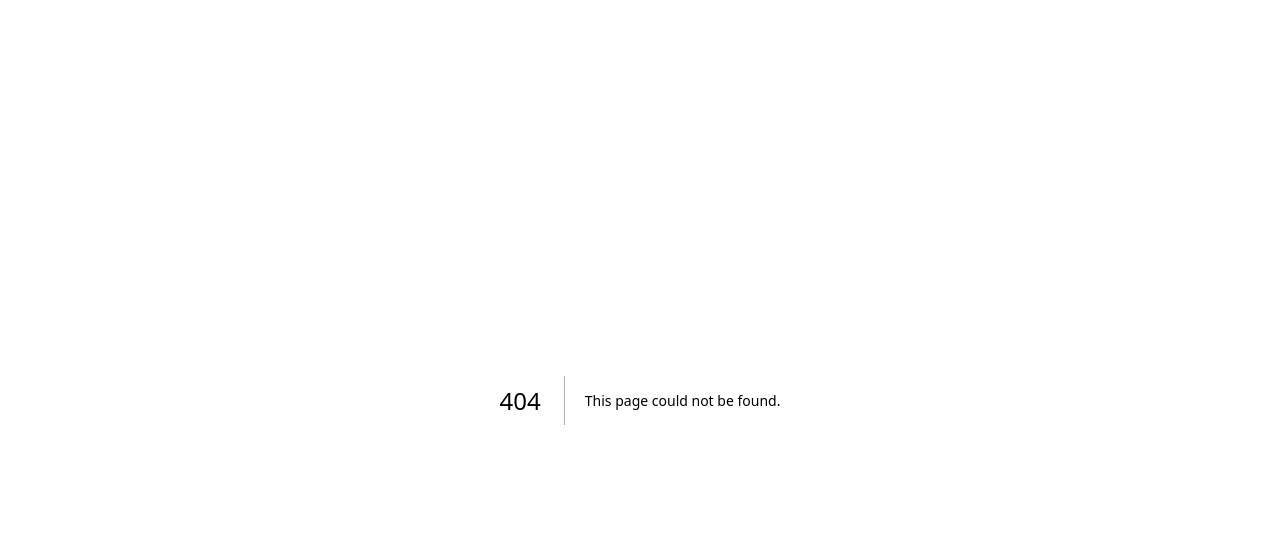
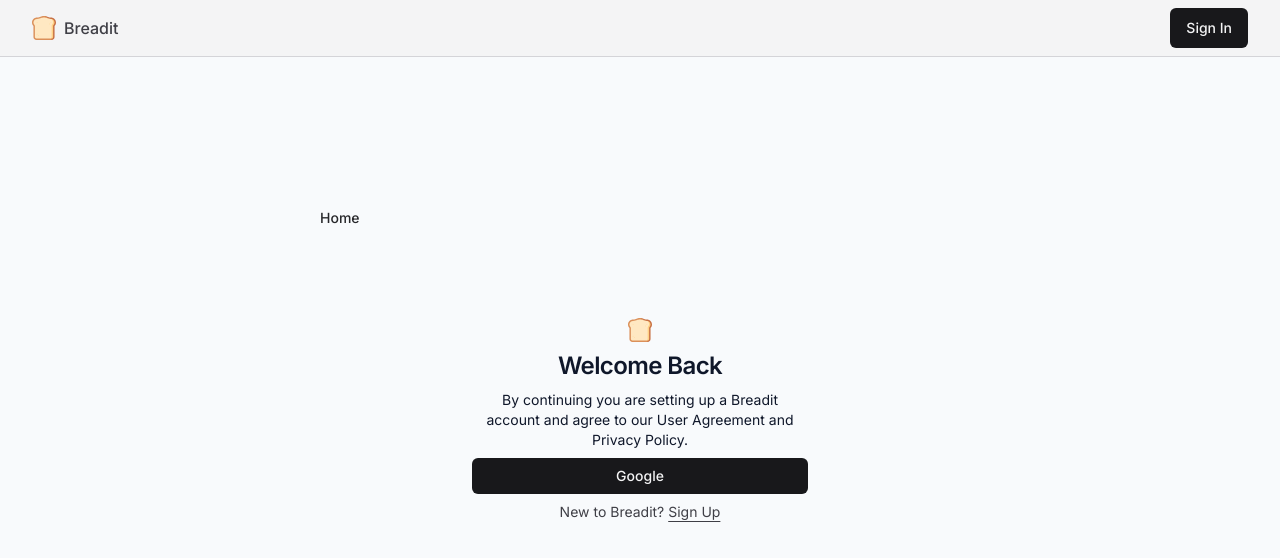
Before and after one commit to joschan21/breadit, a Next.js app: page /sign-in in a window 1280 px wide. Before the commit this address had no page. Shown: the top 558 px of the page. Built offline with nearby package versions, Linux system fonts and the light colour scheme.

Commit message:
build: navbar and sign in/up ui

```diff
--- /dev/null
+++ b/src/app/(auth)/sign-in/page.tsx
@@ -0,0 +1,27 @@
+import SignIn from '@/components/SignIn';
+import { buttonVariants } from '@/components/ui/Button';
+import { cn } from '@/lib/utils';
+import Link from 'next/link';
+import { FC } from 'react';
+
+const page: FC = () => {
+  return (
+    <div className="absolute inset-0">
+      <div className="h-full max-w-2xl mx-auto flex flex-col items-center justify-center gap-20">
+        <Link
+          href={'/'}
+          className={cn(
+            buttonVariants({ variant: 'ghost' }),
+            'self-start -mt-20'
+          )}
+        >
+          Home
+        </Link>
+
+        <SignIn />
+      </div>
+    </div>
+  );
+};
+
+export default page;
--- a/src/app/layout.tsx
+++ b/src/app/layout.tsx
@@ -1,18 +1,34 @@
-import '@/styles/globals.css'
+import Navbar from '@/components/Navbar';
+import { cn } from '@/lib/utils';
+import '@/styles/globals.css';
+import { Inter } from 'next/font/google';
 
 export const metadata = {
   title: 'Breadit',
   description: 'A Reddit clone built with Next.js and TypeScript.',
-}
+};
+
+const inter = Inter({ subsets: ['latin'] });
 
 export default function RootLayout({
   children,
 }: {
-  children: React.ReactNode
+  children: React.ReactNode;
 }) {
   return (
-    <html lang='en'>
-      <body>{children}</body>
+    <html
+      lang="en"
+      className={cn(
+        'bg-white text-slate-900 antialiased light',
+        inter.className
+      )}
+    >
+      <body className="min-h-screen pt-12 bg-slate-50 antialiased">
+        <Navbar />
+        <div className="container max-w-7xl mx-auto h-full pt-12">
+          {children}
+        </div>
+      </body>
     </html>
-  )
+  );
 }
--- /dev/null
+++ b/src/components/Icons.tsx
@@ -0,0 +1,33 @@
+import { LucideProps } from 'lucide-react';
+
+export const Icons = {
+  logo: (props: LucideProps) => (
+    <svg {...props} viewBox="0 0 497 497">
+      <g>
+        <path
+          d="m392 30c-71.75 0-71.75-30-143.5-30l128.5 497h30c33.137 0 60-26.863 60-60v-228.526c18.555-18.938 30-44.867 30-73.474 0-57.99-47.01-105-105-105z"
+          fill="#c87044"
+        />
+        <path
+          d="m437 437-45-377c-41.895 0-63.904-18.405-83.322-34.644-16.942-14.167-30.323-25.356-60.178-25.356-71.75 0-71.75 30-143.5 30-57.99 0-105 47.01-105 105 0 28.607 11.445 54.537 30 73.474v228.526c0 33.137 26.863 60 60 60h287c33.137 0 60-26.863 60-60z"
+          fill="#db905a"
+        />
+        <path
+          d="m392 60-15 407h30c16.542 0 30-13.458 30-30v-228.526c0-7.851 3.077-15.388 8.571-20.996 13.819-14.103 21.429-32.74 21.429-52.478 0-41.355-33.645-75-75-75z"
+          fill="#ffd185"
+        />
+        <path
+          d="m407 437v-228.526c0-15.796 6.088-30.708 17.143-41.991 8.291-8.462 12.857-19.643 12.857-31.483 0-41.355-20.187-75-45-75-41.895 0-63.904-9.203-83.322-17.322-16.942-7.083-30.323-12.678-60.178-12.678-29.856 0-43.236 5.595-60.177 12.678-19.419 8.119-41.429 17.322-83.323 17.322-41.355 0-75 33.645-75 75 0 19.738 7.61 38.375 21.429 52.479 5.494 5.607 8.571 13.145 8.571 20.995v228.526c0 16.542 13.458 30 30 30h287c16.542 0 30-13.458 30-30z"
+          fill="#ffe8c2"
+        />
+        <g fill="#ffd185">
+          <circle cx="392" cy="135" r="7.5" />
+          <circle cx="362" cy="165" r="7.5" />
+          <circle cx="105" cy="377" r="7.5" />
+          <circle cx="135" cy="407" r="7.5" />
+          <circle cx="105" cy="135" r="7.5" />
+        </g>
+      </g>
+    </svg>
+  ),
+};
--- /dev/null
+++ b/src/components/Navbar.tsx
@@ -0,0 +1,24 @@
+import Link from 'next/link';
+import { Icons } from './Icons';
+import { buttonVariants } from './ui/Button';
+
+const Navbar = () => {
+  return (
+    <div className="fixed top-0 inset-x-0 h-fit bg-zinc-100 border-b border-zinc-300 z-[10] py-2">
+      <div className="container max-w-7xl h-full mx-auto flex items-center justify-between gap-2">
+        <Link href={'/'} className="flex gap-2 items-center">
+          <Icons.logo className="h-8 w-8 sm:h-6 sm:w-6" />
+          <p className="hidden text-zinc-700 test-sm font-medium md:block">
+            Breadit
+          </p>
+        </Link>
+
+        <Link href={'/sign-in'} className={buttonVariants()}>
+          Sign In
+        </Link>
+      </div>
+    </div>
+  );
+};
+
+export default Navbar;
--- /dev/null
+++ b/src/components/SignIn.tsx
@@ -0,0 +1,34 @@
+import Link from 'next/link';
+import { Icons } from './Icons';
+import UserAuthForm from './UserAuthForm';
+
+const SignIn = () => {
+  return (
+    <div className="container mx-auto flex w-full flex-col justify-center space-y-6 sm:w-[400px]">
+      <div className="flex flex-col space-y-2 text-center">
+        <Icons.logo className="mx-auto h-6 w-6" />
+        <h1 className="text-2xl font-semibold tracking-tight">
+          Welcome Back
+        </h1>
+        <p className="text-sm max-w-xs mx-auto">
+          By continuing you are setting up a Breadit account and agree
+          to our User Agreement and Privacy Policy.
+        </p>
+
+        <UserAuthForm  />
+
+        <p className="px-8 text-center text-sm text-zinc-700">
+          New to Breadit?{' '}
+          <Link
+            href={'/sign-up'}
+            className="hover:text-zinc-800 text-sm underline underline-offset-4"
+          >
+            Sign Up
+          </Link>
+        </p>
+      </div>
+    </div>
+  );
+};
+
+export default SignIn;
--- /dev/null
+++ b/src/components/UserAuthForm.tsx
@@ -0,0 +1,21 @@
+import { cn } from '@/lib/utils';
+import { FC } from 'react';
+import { Button } from './ui/Button';
+
+interface UserAuthFormProps
+  extends React.HTMLAttributes<HTMLDivElement> {}
+
+const UserAuthForm: FC<UserAuthFormProps> = ({
+  className,
+  ...props
+}) => {
+  return (
+    <div className={cn('flex justify-center', className)} {...props}>
+      <Button size="sm" className="w-full">
+        Google
+      </Button>
+    </div>
+  );
+};
+
+export default UserAuthForm;
```
